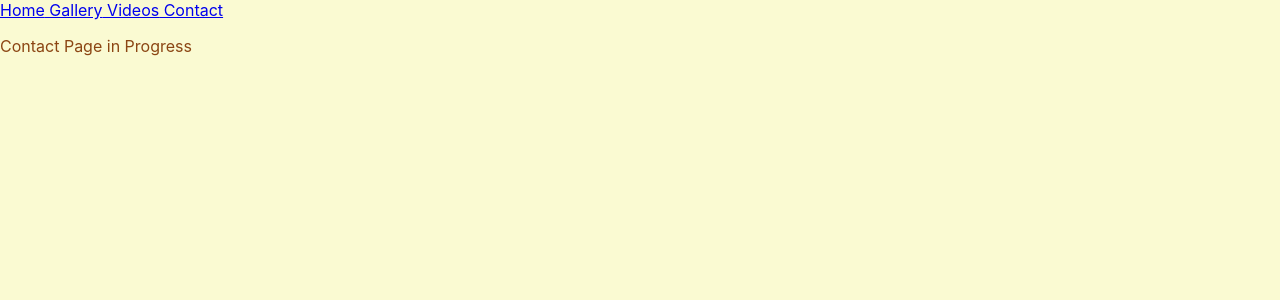
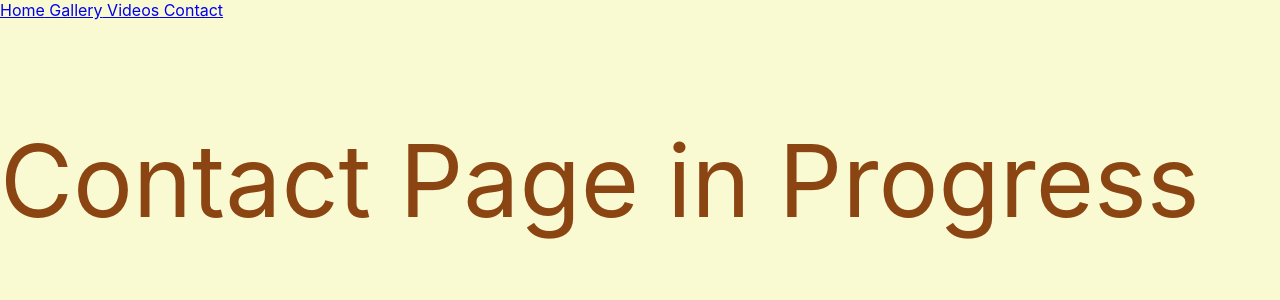
Before and after one commit to nathanok/nathanok.github.io, a React (Create React App) app: page /Contact in a window 1280 px wide. Shown: the top 300 px of the page. Built offline with nearby package versions, Linux system fonts and the light colour scheme.

Commit message:
added css for contact

```diff
--- a/src/components/Contact.js
+++ b/src/components/Contact.js
@@ -1,5 +1,5 @@
 import React from "react";
-//import "../css/Contact.css";
+import "../css/Contact.css";
 import axios from 'axios';
 
 
@@ -20,8 +20,12 @@ class Contact extends React.Component{
 
     render() {
         return(
+            <div class= "Pen">
+            <div>
         <p> Contact Page in Progress</p>
+            </div>
 
+                 </div>
         );
 
     }
--- a/src/css/Contact.css
+++ b/src/css/Contact.css
@@ -1,59 +1,3 @@
-
-h1{
-    background-color: black;
-    color: aliceblue;
-    animation-name: colorswap;
-    animation-duration: 4s;
+div.Pen {
+    font-size: 100px;
 }
-
-h2 {
-    display: inline-block;
-  font-size: 20px;
-    word-spacing: 20px;
-    background-color: black;
-    color: aliceblue;
-}
-body {
-
-
-    background-color: lightgoldenrodyellow;
-    top: 50px ;
-}
-
-div.mypic {
-    align-content: center;
-    position: fixed;
-    left: 300px;
-    bottom: 50px;
- width: 50%;
-
-   content:url(".././images/picof.jpg");
-}
-
-p {
-    color: saddlebrown;
-
-}
-@keyframes colorswap {
-  0%   {background-color:red; left:0px; top:0px;}
-  25%  {background-color:indianred; left:200px; top:0px;}
-  50%  {background-color:yellowgreen; left:200px; top:200px;}
-  75%  {background-color:green; left:0px; top:200px;}
-  100% {background-color:red; left:0px; top:0px;}
-}
-
-div.Aboutme{
-    position: relative;
-}
-
-div.text{
-   position: absolute;
- left: 1100px;
-    top: 50px;
-
-  background-color: black;
-  color: white;
-  padding-left: 20px;
-  padding-right: 20px;
-
-}
```
